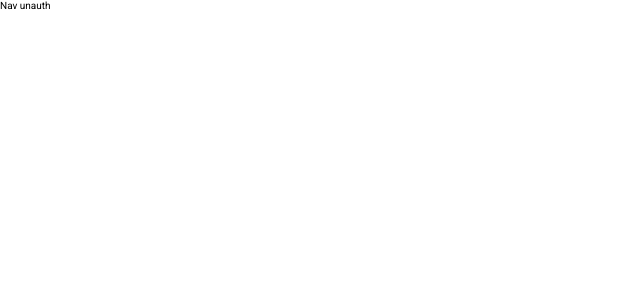
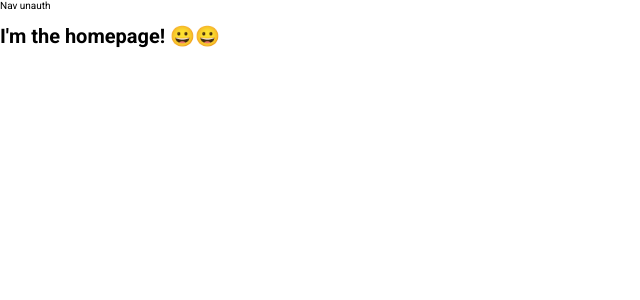
Before and after one commit to gabrielmendezc/twitter-clone, a React (Create React App) app in the folder client/: page / in a window 1280 px wide. Shown: the top 300 px of the page, without its empty margins (0-640 px from the left). Built offline with nearby package versions, Linux system fonts and the light colour scheme.

Commit message:
setup router for our client

```diff
--- a/client/src/App.tsx
+++ b/client/src/App.tsx
@@ -1,10 +1,16 @@
 import React, { FC } from 'react'
+import { Route, Switch, Redirect } from 'react-router-dom'
 import Navbar from './components/Navbar'
+import Home from './components/Home'
 
 const App: FC = () => {
   return (
     <div className="App">
       <Navbar />
+      <Switch>
+        <Route path="/" exact component={Home} />
+        <Redirect to="/" />
+      </Switch>
     </div>
   )
 }
--- /dev/null
+++ b/client/src/components/Home/index.tsx
@@ -0,0 +1,5 @@
+import React, { FC } from 'react'
+
+const Home: FC = () => <h1>I'm the homepage! 😀😀</h1>
+
+export default Home
--- a/client/src/index.tsx
+++ b/client/src/index.tsx
@@ -1,5 +1,6 @@
 import React from 'react'
 import ReactDOM from 'react-dom'
+import { BrowserRouter as Router } from 'react-router-dom'
 import App from './App'
 import { ApolloProvider } from 'react-apollo'
 import { GlobalStyles } from './globalStyles'
@@ -7,8 +8,10 @@ import client from './store'
 
 ReactDOM.render(
   <ApolloProvider client={client}>
-    <GlobalStyles />
-    <App />
+    <Router>
+      <GlobalStyles />
+      <App />
+    </Router>
   </ApolloProvider>,
   document.getElementById('root')
 )
```
